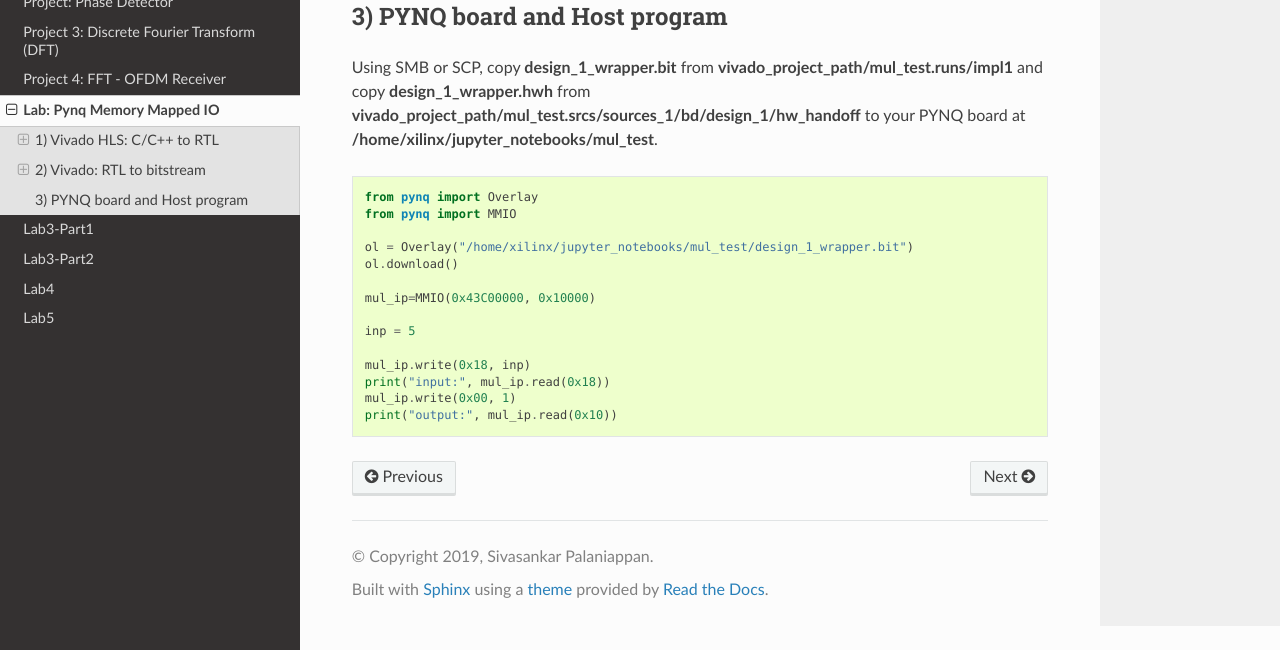
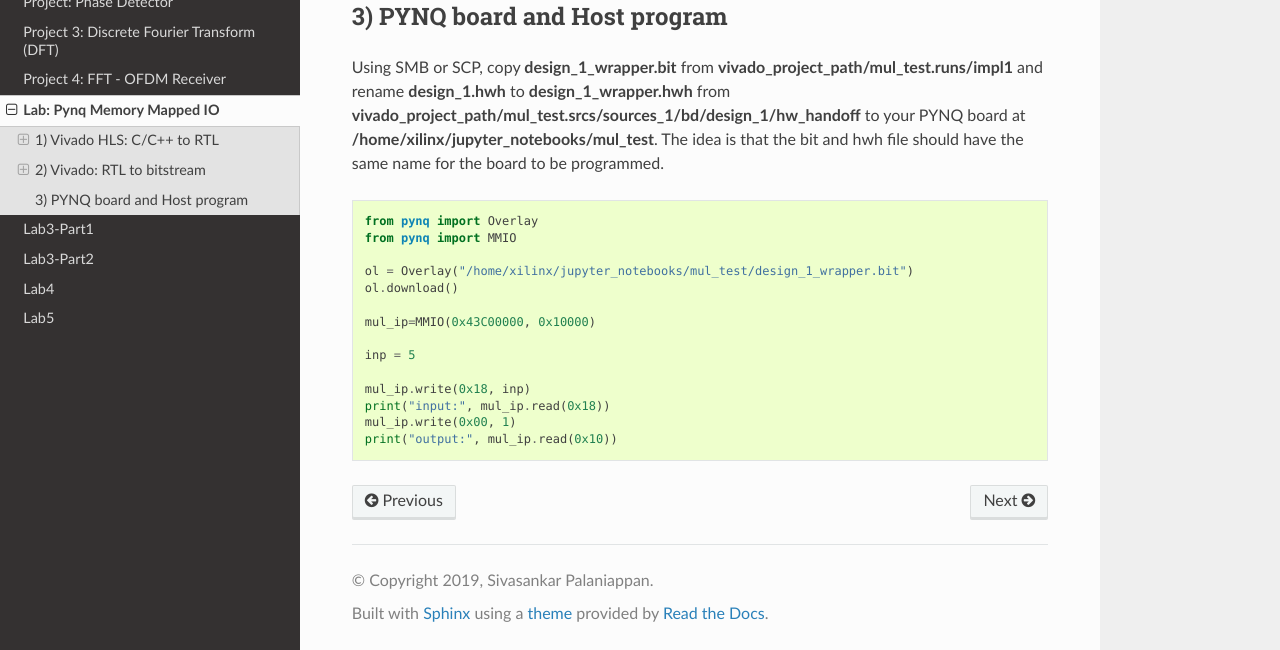
Before and after one commit to roumenguha/cse237crtd, a Sphinx documentation site: the page built from docs/PYNQ-example.rst, in a window 1280 px wide and 900 px high, scrolled down 7976 px, cut to the strip 250-900 px from the top of the window. Built offline with Sphinx 7.4.7 and the Read the Docs theme 2.0.0, drawn with Linux system fonts in a browser that asks for light colours.

Commit message:
Modified lab1

```diff
--- a/docs/PYNQ-example.rst
+++ b/docs/PYNQ-example.rst
@@ -149,7 +149,7 @@
 
 3) PYNQ board and Host program
 ------------------------------
-Using SMB or SCP, copy **design_1_wrapper.bit** from **vivado_project_path/mul_test.runs/impl1** and copy **design_1_wrapper.hwh** from **vivado_project_path/mul_test.srcs/sources_1/bd/design_1/hw_handoff** to your PYNQ board at **/home/xilinx/jupyter_notebooks/mul_test**.
+Using SMB or SCP, copy **design_1_wrapper.bit** from **vivado_project_path/mul_test.runs/impl1** and rename **design_1.hwh** to **design_1_wrapper.hwh** from **vivado_project_path/mul_test.srcs/sources_1/bd/design_1/hw_handoff** to your PYNQ board at **/home/xilinx/jupyter_notebooks/mul_test**. The idea is that the bit and hwh file should have the same name for the board to be programmed.
 
 .. code-block:: python
 
```
